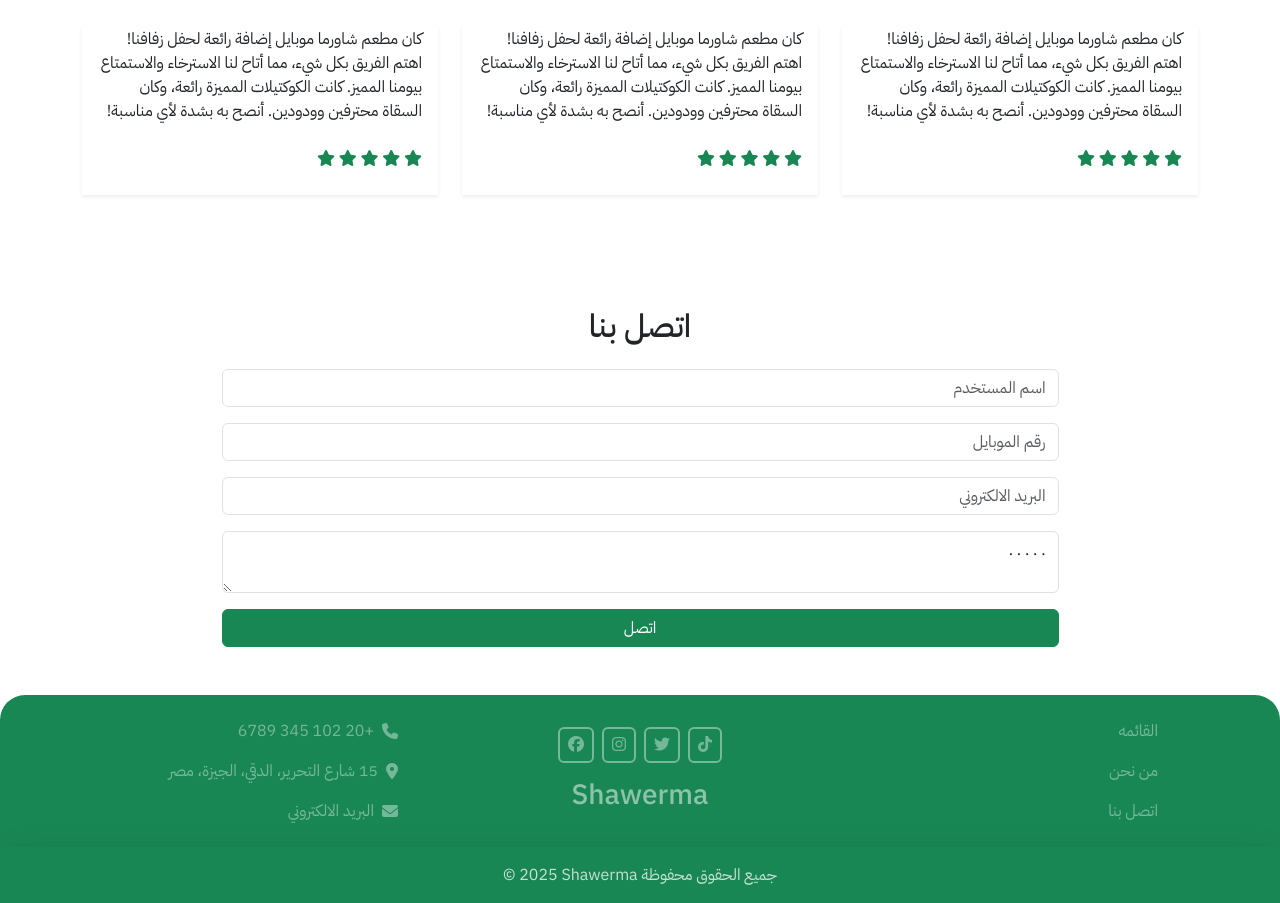
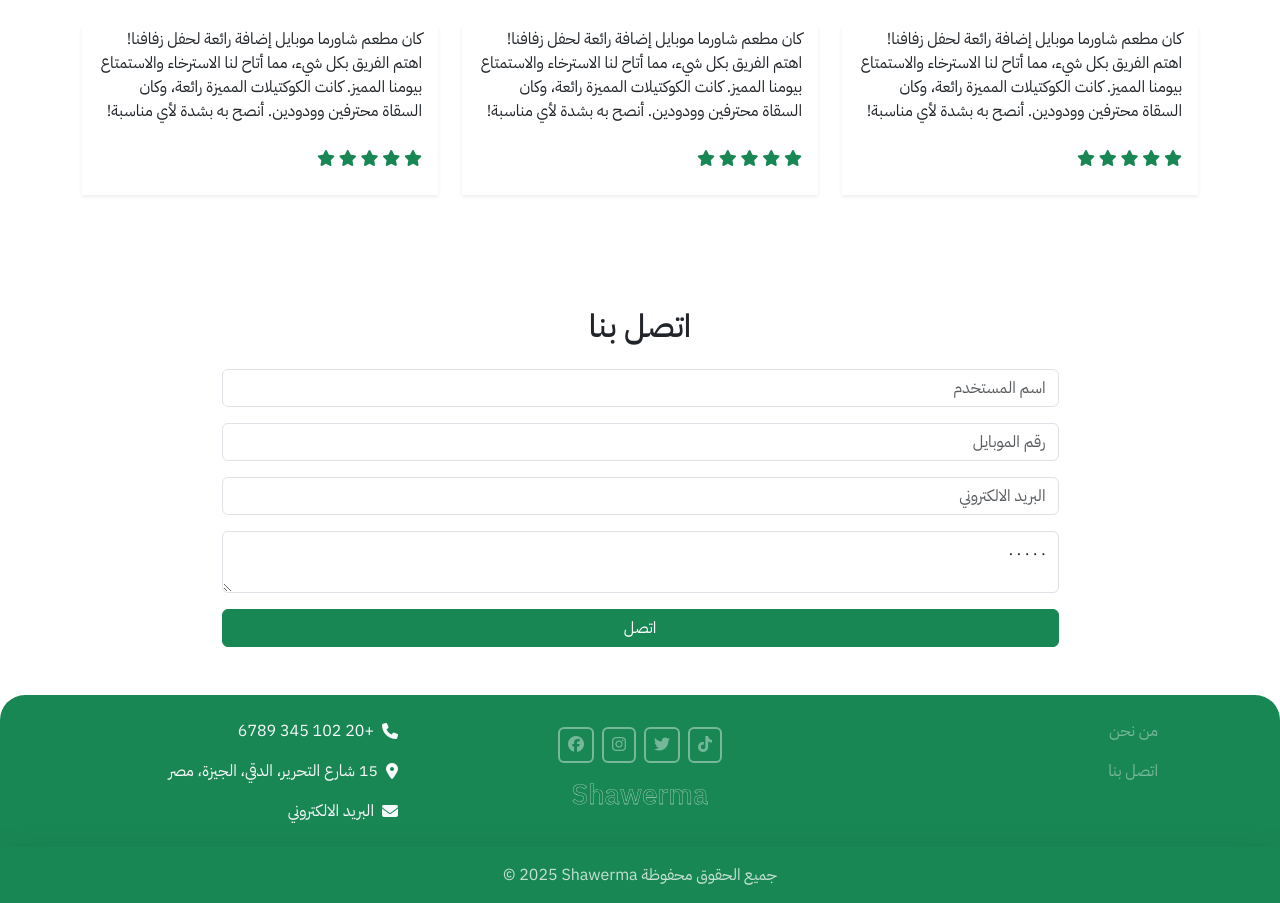
Before and after one commit to AhmedOrgline/resturant, a plain HTML site: page index.html in a window 1280 px wide. Shown: the part 2761-3664 px from the top of the page. Drawn offline with Linux system fonts and the light colour scheme; a web font is replaced by a local one.

Commit message:
modefied_1

```diff
--- a/index.html
+++ b/index.html
@@ -643,15 +643,15 @@
             <div class="row">
                 <div class="col-12 col-md-6 col-lg-4">
                     <ul dir="rtl">
-                        <li class="d-flex gap-2 text-light text-transperancy cursor-pointer align-items-center py-2">
+                        <li class="d-flex gap-2 text-light  cursor-pointer align-items-center py-2">
                             <i class="fa-solid fa-phone"></i>
                             +20 102 345 6789
                         </li>
-                        <li class="d-flex gap-2 text-light text-transperancy cursor-pointer align-items-center py-2">
+                        <li class="d-flex gap-2 text-light  cursor-pointer align-items-center py-2">
                             <i class="fa-solid fa-location-dot"></i>
                             15 شارع التحرير، الدقي، الجيزة، مصر
                         </li>
-                        <li class="d-flex gap-2 text-light text-transperancy cursor-pointer align-items-center py-2">
+                        <li class="d-flex gap-2 text-light  cursor-pointer align-items-center py-2">
                             <i class="fa-solid fa-envelope"></i>
                             البريد الالكتروني
                         </li>
@@ -665,14 +665,11 @@
                         <li class="py-1 px-2 border border-2  mx-1 rounded cursor-pointer color-transperancy"><i class="m-0 fa-brands fa-twitter"></i></li>
                         <li class="py-1 px-2 border border-2  mx-1 rounded cursor-pointer color-transperancy"><i class="m-0 fa-brands fa-tiktok"></i></li>
                     </ul>
-                    <p class="h3 text-center text-white opacity-50">Shawerma</p>
+                    <p class="h3 text-center text-success" style="-webkit-text-stroke: 0.01em rgb(255, 255, 255);">Shawerma</p>
                 </div>
 
                 <div class="col-12 col-md-6 col-lg-4">
                     <ul dir="rtl">
-                        <li class="d-flex gap-2 text-light text-transperancy cursor-pointer align-items-center py-2">
-                            القائمه
-                        </li>
                         <li class="d-flex gap-2 text-light text-transperancy cursor-pointer align-items-center py-2">
                             من نحن
                         </li>
```
